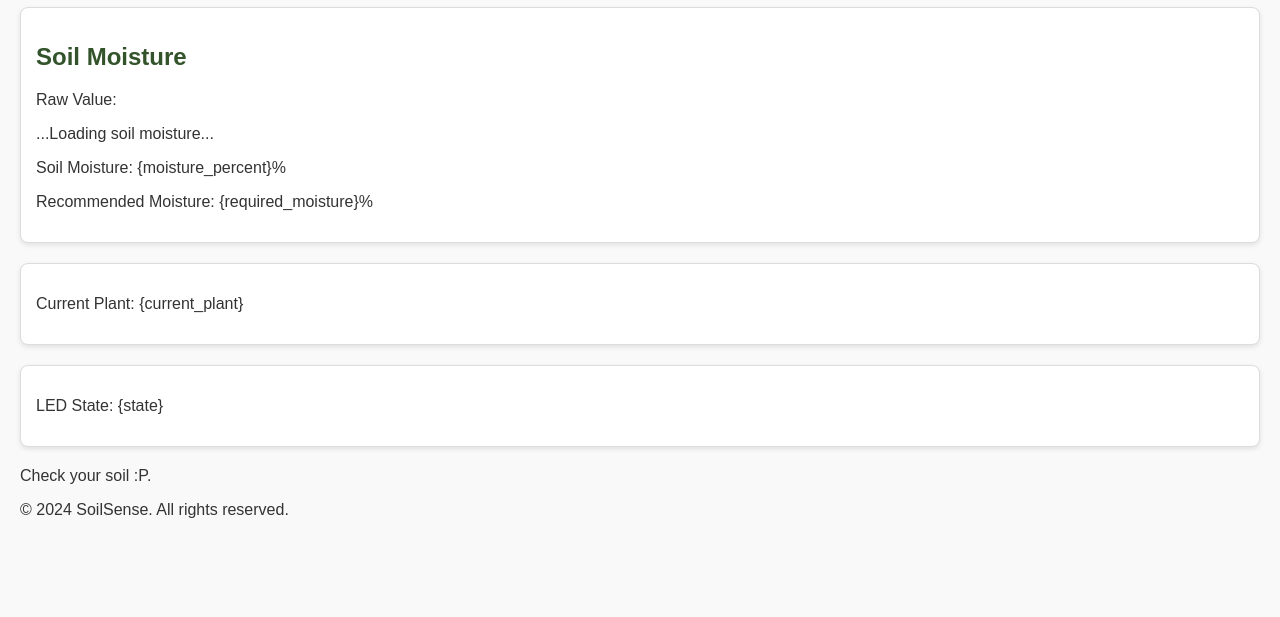
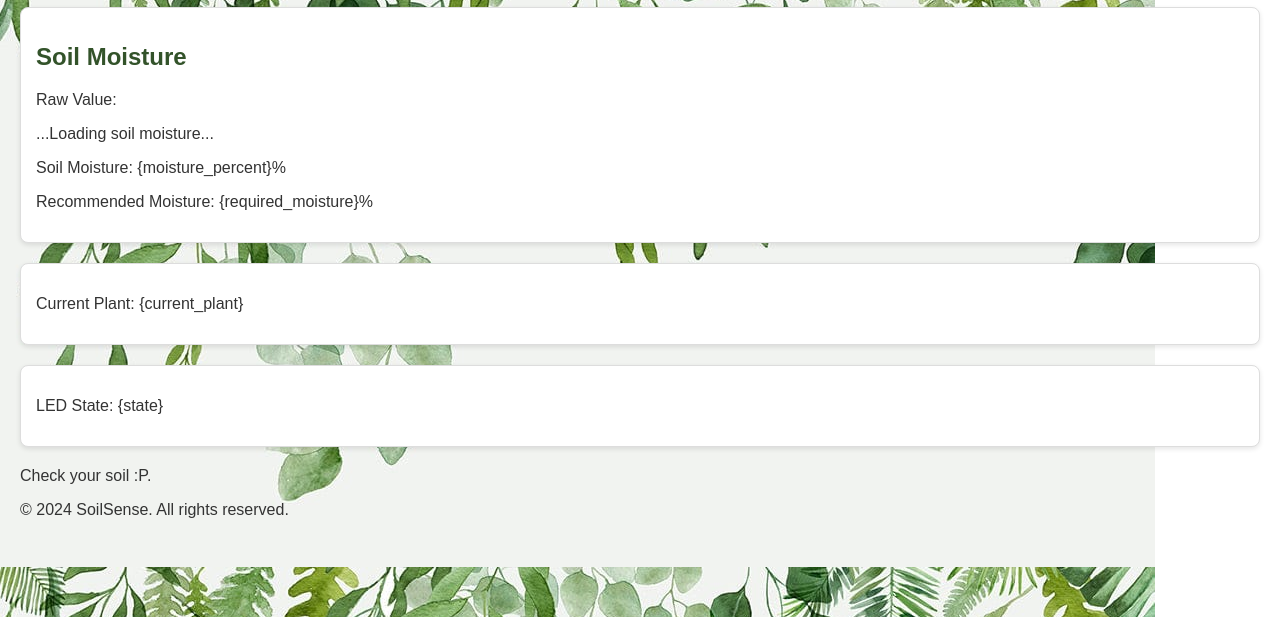
Before and after one commit to rcg270/soilsense, a plain HTML site: page index.html in a window 1280 px wide. Shown: the part 183-800 px from the top of the page. Drawn offline with Linux system fonts and the light colour scheme.

Commit message:
readme updated

```diff
--- a/index.html
+++ b/index.html
@@ -13,6 +13,7 @@
             padding: 20px;
             background-color: #f9f9f9;
             color: #333;
+            background: url('img/WP.jpg') repeat-y;
         }
         .header {
             background-color: #4CAF50;
```
Also changed, not shown: 1 other file.
